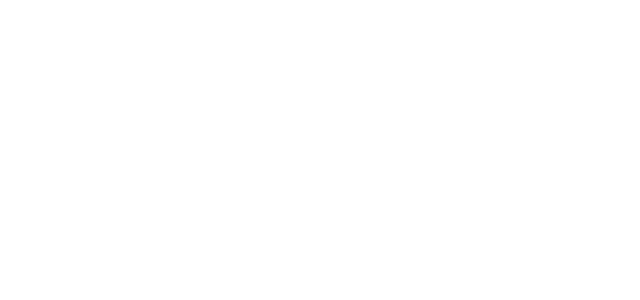
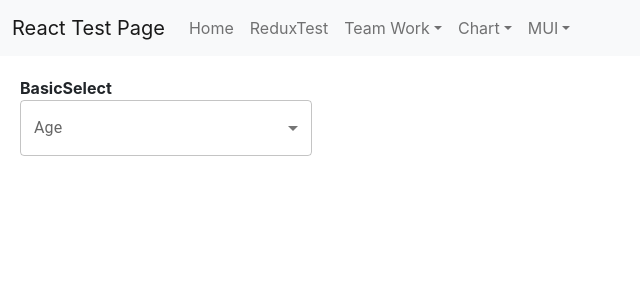
Before and after one commit to jinseok1306/React-Test, a React (Create React App) app in the folder ReactProject/client_app/: page /MUI/SelectPage in a window 1280 px wide. Before the commit this address had no page. Shown: the top 300 px of the page, without its empty margins (0-640 px from the left). Built offline with nearby package versions, Linux system fonts and the light colour scheme.

Commit message:
MUI BasicSelect 테스트 완료

```diff
--- a/ReactProject/client_app/src/App.tsx
+++ b/ReactProject/client_app/src/App.tsx
@@ -27,6 +27,7 @@ function App() {
                   <Route path="/MUI/CheckboxPage" element={<Page.CheckboxPage />} />
                   <Route path="/MUI/RadioPage" element={<Page.RadioPage />} />
                   <Route path="/MUI/RatingPage" element={<Page.RatingPage />} />
+                  <Route path="/MUI/SelectPage" element={<Page.SelectPage />} />
                   </Routes>
           </Provider>
     </div>
--- a/ReactProject/client_app/src/components/Menu.tsx
+++ b/ReactProject/client_app/src/components/Menu.tsx
@@ -34,6 +34,7 @@ const Menu = () => {
                                 <NavDropdown.Item><Link to="/MUI/CheckboxPage" style={{ color: 'rgba(0, 0, 0, 0.55)', textDecoration: 'none' }}>Checkbox Page</Link></NavDropdown.Item>
                                 <NavDropdown.Item><Link to="/MUI/RadioPage" style={{ color: 'rgba(0, 0, 0, 0.55)', textDecoration: 'none' }}>RadioPage</Link></NavDropdown.Item>
                                 <NavDropdown.Item><Link to="/MUI/RatingPage" style={{ color: 'rgba(0, 0, 0, 0.55)', textDecoration: 'none' }}>RatingPage</Link></NavDropdown.Item>
+                                <NavDropdown.Item><Link to="/MUI/SelectPage" style={{ color: 'rgba(0, 0, 0, 0.55)', textDecoration: 'none' }}>SelectPage</Link></NavDropdown.Item>
                             </NavDropdown>
                         </Nav>
                     </Navbar.Collapse>
--- /dev/null
+++ b/ReactProject/client_app/src/components/Select/BasicSelect.tsx
@@ -0,0 +1,33 @@
+import * as React from 'react';
+import Box from '@mui/material/Box';
+import InputLabel from '@mui/material/InputLabel';
+import MenuItem from '@mui/material/MenuItem';
+import FormControl from '@mui/material/FormControl';
+import Select, { SelectChangeEvent } from '@mui/material/Select';
+
+export default function BasicSelect() {
+    const [age, setAge] = React.useState('');
+
+    const handleChange = (event: SelectChangeEvent) => {
+        setAge(event.target.value as string);
+    };
+
+    return (
+        <Box sx={{ minWidth: 120 }}>
+            <FormControl fullWidth>
+                <InputLabel id="demo-simple-select-label">Age</InputLabel>
+                <Select
+                    labelId="demo-simple-select-label"
+                    id="demo-simple-select"
+                    value={age}
+                    label="Age"
+                    onChange={handleChange}
+                >
+                    <MenuItem value={10}>Ten</MenuItem>
+                    <MenuItem value={20}>Twenty</MenuItem>
+                    <MenuItem value={30}>Thirty</MenuItem>
+                </Select>
+            </FormControl>
+        </Box>
+    );
+}
--- /dev/null
+++ b/ReactProject/client_app/src/pages/MUI/SelectPage.tsx
@@ -0,0 +1,22 @@
+import React, { useCallback, useState } from "react";
+import Menu from '../../components/Menu';
+import Grid from '@mui/material/Grid';
+import BasicSelect from '../../components/Select/BasicSelect';
+
+const SelectPage = () => {
+    return (
+        <div>
+            <Menu />
+            <div style={{ margin: 20 }}>
+                <Grid container rowSpacing={1} columnSpacing={{ xs: 1, sm: 2, md: 3 }}>
+                    <Grid item xs={3}>
+                        <b>BasicSelect</b>
+                        <BasicSelect />
+                    </Grid>
+                </Grid>
+            </div>
+        </div>
+    );
+};
+
+export default SelectPage;
--- a/ReactProject/client_app/src/pages/index.tsx
+++ b/ReactProject/client_app/src/pages/index.tsx
@@ -15,3 +15,4 @@ export { default as ButtonPage } from './MUI/ButtonPage';
 export { default as CheckboxPage } from './MUI/CheckboxPage';
 export { default as RadioPage } from './MUI/RadioPage';
 export { default as RatingPage } from './MUI/RatingPage';
+export { default as SelectPage } from './MUI/SelectPage';
```
Also changed, not shown: 1 other file (tests, documents, lock files or other folders).
